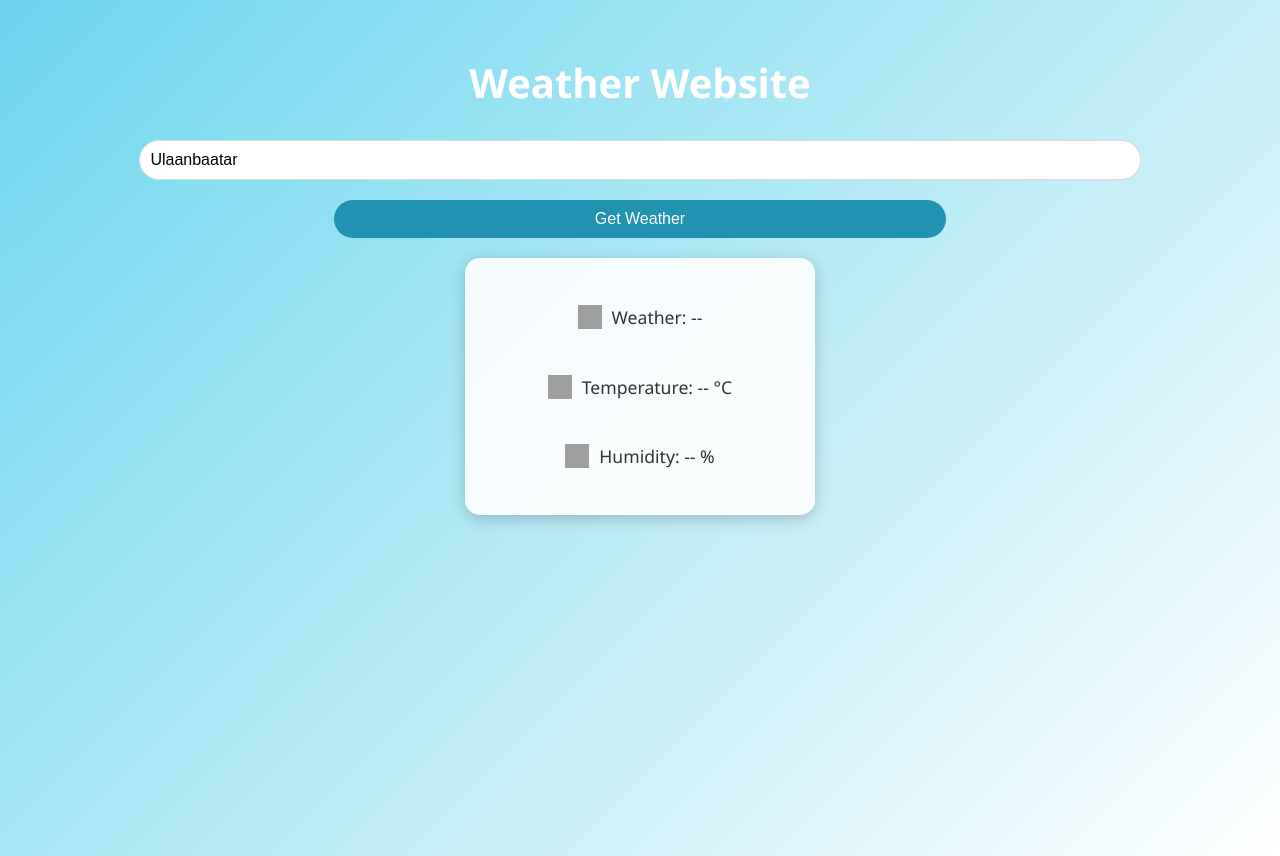
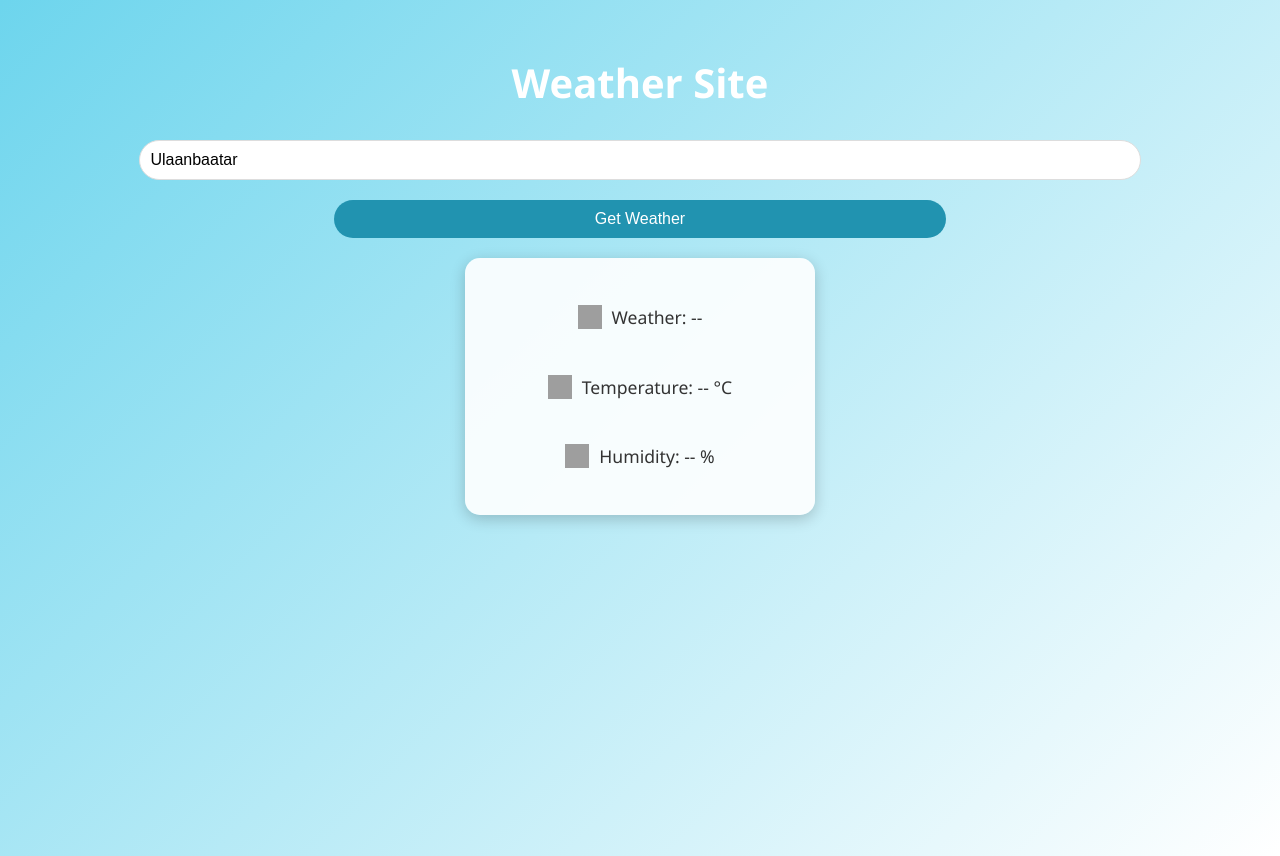
Before and after one commit to buddy0630/team, a plain HTML site: page index.html in a window 1280 px wide. Drawn offline with Linux system fonts and the light colour scheme; grey boxes are pictures that could not be loaded.

Commit message:
Update index.html
gg

```diff
--- a/index.html
+++ b/index.html
@@ -79,7 +79,7 @@
     </style>
 </head>
 <body>
-    <h1>Weather Website</h1>
+    <h1>Weather Site</h1>
     <input type="text" id="cityInput" placeholder="Enter city name" value="Ulaanbaatar">
     <button id="getWeatherBtn">Get Weather</button>
 
```
